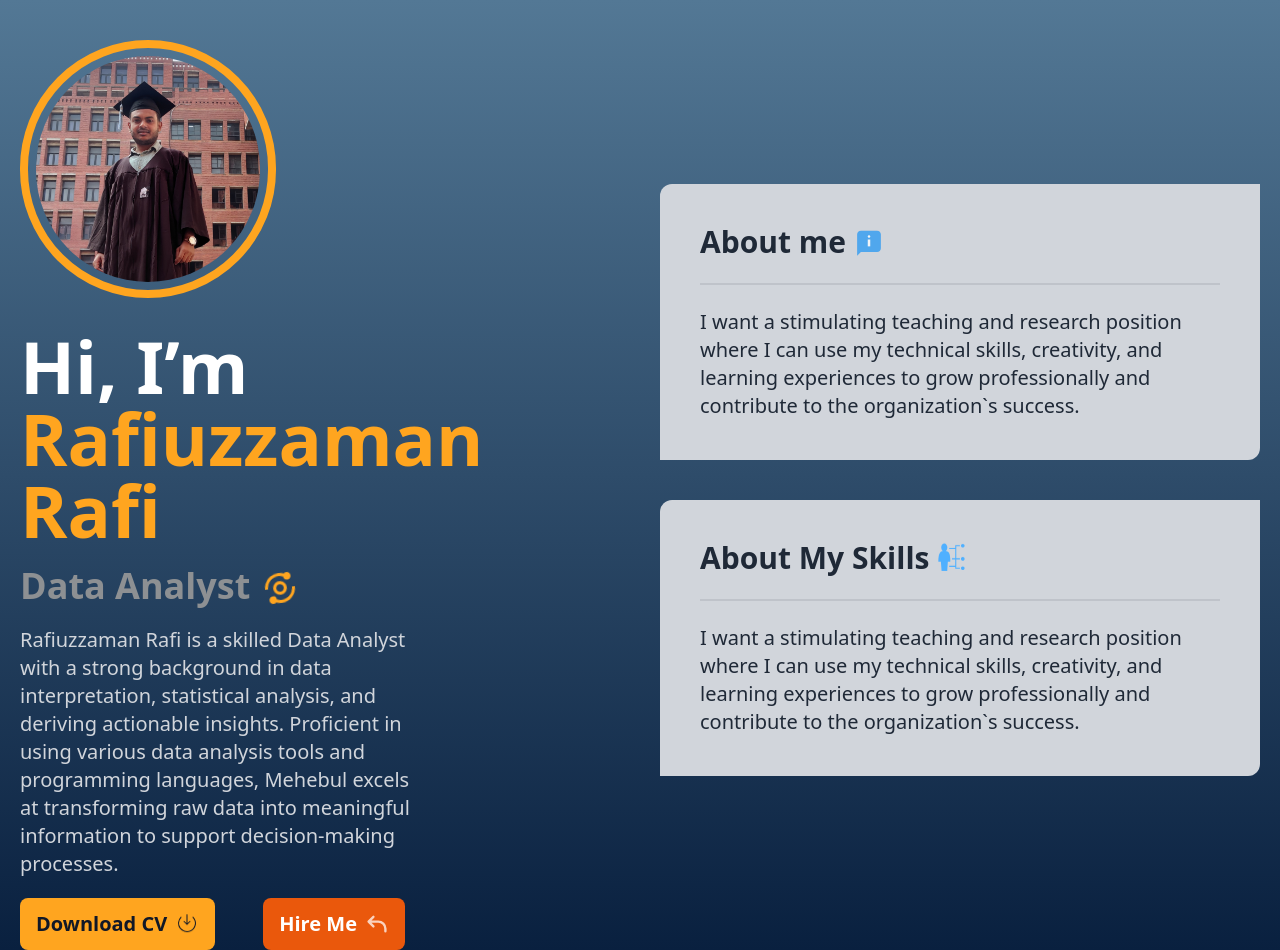
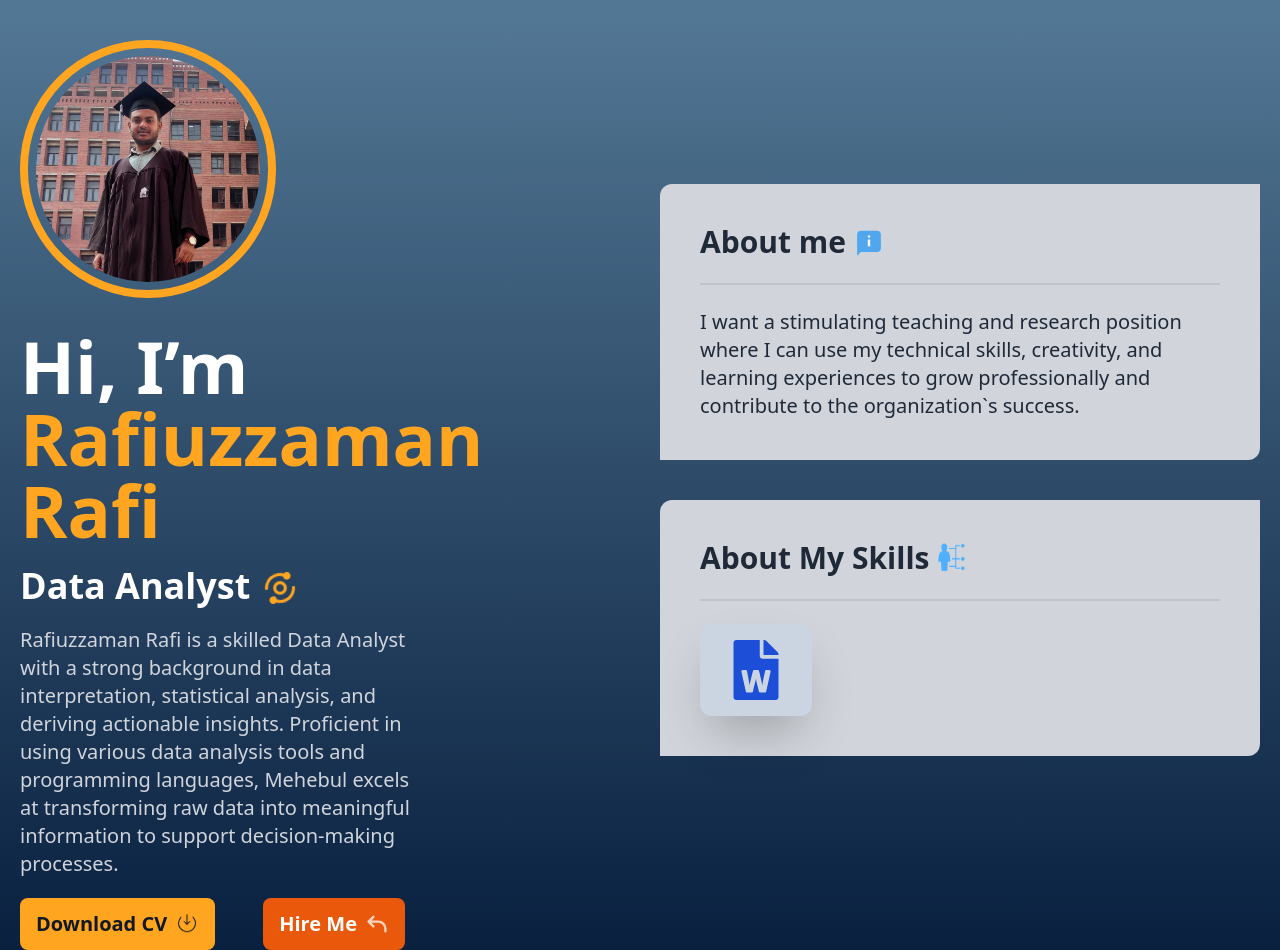
Before and after one commit to Mehebul02/Rafiuzzaman-Rafi, a React (Vite) app: page / in a window 1280 px wide. Built offline with nearby package versions, Linux system fonts and the light colour scheme.

Commit message:
skills added

```diff
--- a/src/assets/index.js
+++ b/src/assets/index.js
@@ -1,3 +1,4 @@
 import personalImg from '../assets/images/profile.jpg'
+import msWord from '../assets/images/ms-word.png'
 
-export {personalImg}
+export {personalImg,msWord}
--- a/src/components/left-section/LeftPart.jsx
+++ b/src/components/left-section/LeftPart.jsx
@@ -5,6 +5,7 @@ import CustomButton from "../../shared/CustomButton";
 import { HiReply } from "react-icons/hi";
 
 const LeftPart = () => {
+
   return (
     <div className="mt-10">
       <img
@@ -20,7 +21,7 @@ const LeftPart = () => {
             Rafiuzzaman Rafi
           </span>
         </h1>
-        <h1 className="text-4xl text-[#8D9093] font-poppins font-bold flex items-end gap-3">
+        <h1 className="text-4xl text-[#ffffff] font-poppins font-bold flex items-end gap-3">
           Data Analyst{" "}
           <BiAnalyse className="animate-spin text-[#ffa51f] font-semibold" />{" "}
         </h1>
--- a/src/components/right-section/RightSection.jsx
+++ b/src/components/right-section/RightSection.jsx
@@ -1,5 +1,7 @@
 import { FcAbout } from "react-icons/fc";
 import { GiSkills } from "react-icons/gi";
+import { msWord } from "../../assets";
+import { FaFileWord } from "react-icons/fa";
 
 const RightSection = () => {
     return (
@@ -15,8 +17,16 @@ const RightSection = () => {
             <div  className="bg-gray-300 w-full p-10 rounded-tl-xl rounded-br-xl ">
             <h1 className="text-3xl font-montserrat font-bold flex items-center gap-2">About My Skills <GiSkills className="text-[#4fb0ff] animate-bounce"/> </h1>
             <div className="divider"></div>
-            <p className="text-xl font-montserrat ">I want a stimulating teaching and research position where I can use my technical skills, creativity, and learning
-            experiences to grow professionally and contribute to the organization`s success. </p>
+          <div className="grid grid-cols-4">
+          {/* <img src={msWord} alt="ms-word" className="w-48"  />
+           <img src={msWord} alt="ms-word" className="w-48"  />
+           <img src={msWord} alt="ms-word" className="w-48"  />
+           <img src={msWord} alt="ms-word" className="w-48"  /> */}
+            <div className="w-28 bg-slate-300 hover:bg-slate-200 p-4 rounded-xl shadow-2xl transform ">
+  <span><FaFileWord className="text-6xl text-blue-700 mx-auto"/> </span>
+</div>
+
+          </div>
         </div>
         </div>
     );
```
Also changed, not shown: src/assets/images/ms-word.png (added).
